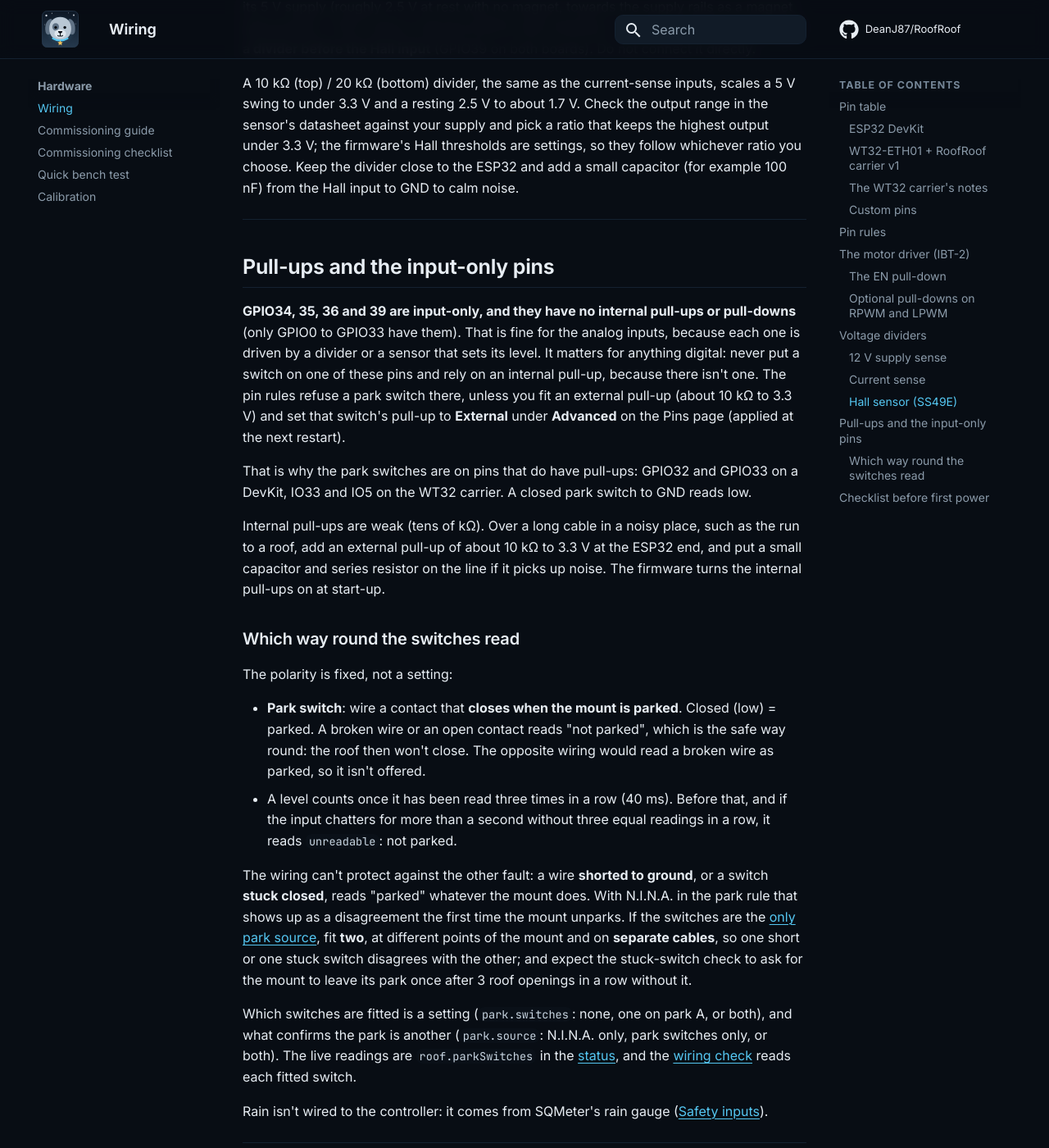
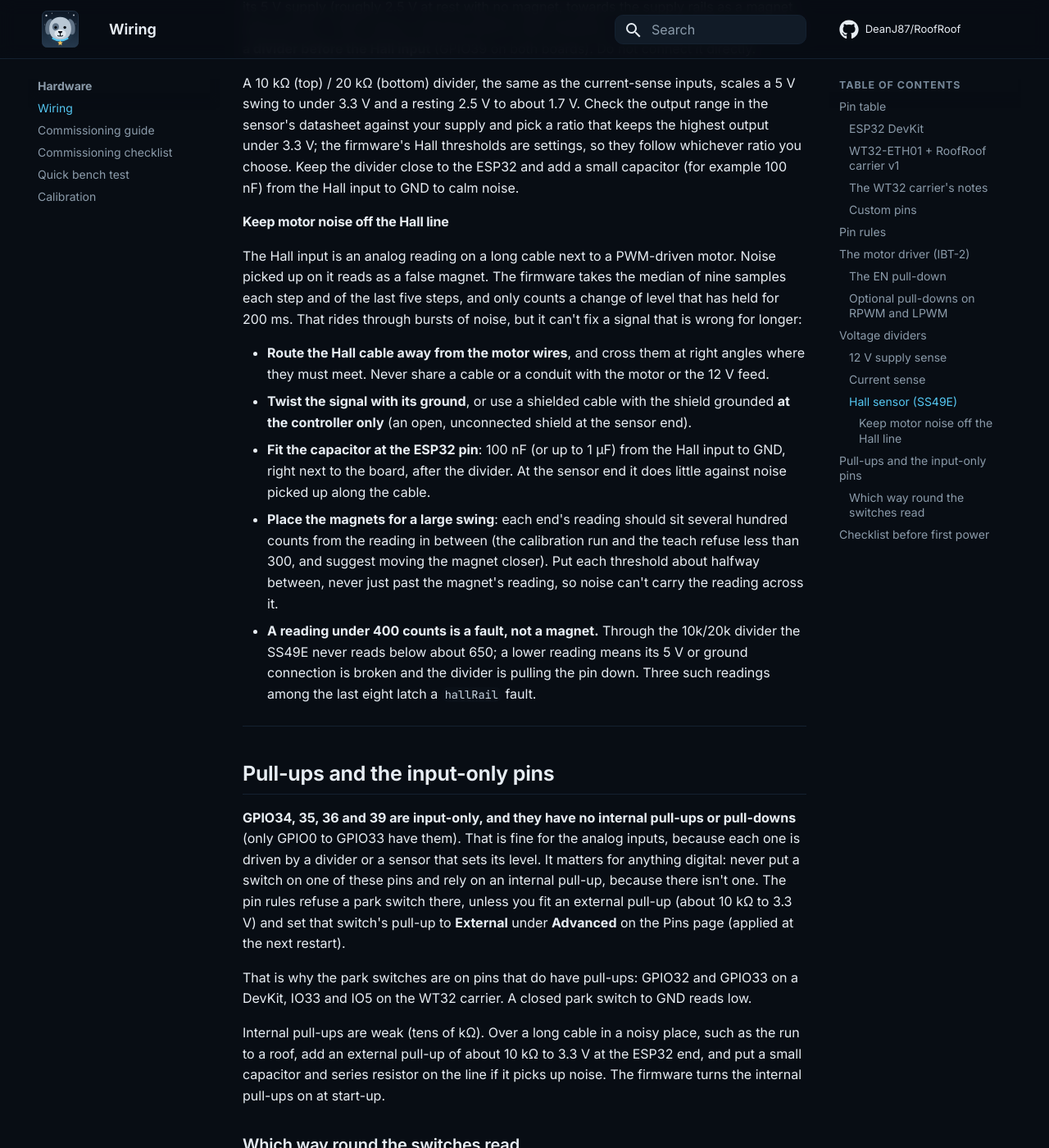
Before and after one commit to DeanJ87/RoofRoof, an MkDocs documentation site: the page built from docs/hardware/wiring.md, in a window 1280 px wide and 1400 px high, scrolled down 7505 px. Shown: the whole window at 82% size. Built offline with MkDocs 1.6.1 and Material for MkDocs 9.7.7, drawn with Linux system fonts in a browser that asks for light colours; some of the changed text lies outside the part shown.

Commit message:
fix: calibration proposes halfway Hall thresholds; Hall wiring note and docs

```diff
--- a/docs/hardware/wiring.md
+++ b/docs/hardware/wiring.md
@@ -11,7 +11,7 @@ The pins are a setting, chosen from a board preset on the [Pins](../user-guide/p
 !!! note "What the firmware does with these pins"
     The first thing `setup()` does is read the saved settings, which hold the pins. Straight after, it drives EN low and then RPWM and LPWM low, each level written before its pin becomes an output. Then the roof's control task reads every input below every 20 ms and drives the motor on a person's command ([Roof motion](../user-guide/roof-motion.md#on-the-board)):
 
-    - Hall: the raw 12-bit reading, the median of five per step, compared with the Hall thresholds you set ([Calibration](calibration.md)).
+    - Hall: the raw 12-bit reading, the median of nine per step, compared with the Hall thresholds you set ([Calibration](calibration.md)).
     - Supply: calibrated millivolts × 122 / 22.
     - Current (R_IS, L_IS): read only with current sense on; the larger of the two (eight samples each), × 30 / 20, × the current scale setting, then divided by the PWM duty (the sense output only follows the motor while its side is on).
     - Park switches A and B: internal pull-ups on; a closed contact reads low.
@@ -156,6 +156,16 @@ The SS49E is a linear Hall sensor. It is powered at **5 V**, and its output swin
 
 A 10 kΩ (top) / 20 kΩ (bottom) divider, the same as the current-sense inputs, scales a 5 V swing to under 3.3 V and a resting 2.5 V to about 1.7 V. Check the output range in the sensor's datasheet against your supply and pick a ratio that keeps the highest output under 3.3 V; the firmware's Hall thresholds are settings, so they follow whichever ratio you choose. Keep the divider close to the ESP32 and add a small capacitor (for example 100 nF) from the Hall input to GND to calm noise.
 
+#### Keep motor noise off the Hall line
+
+The Hall input is an analog reading on a long cable next to a PWM-driven motor. Noise picked up on it reads as a false magnet. The firmware takes the median of nine samples each step and of the last five steps, and only counts a change of level that has held for 200 ms. That rides through bursts of noise, but it can't fix a signal that is wrong for longer:
+
+- **Route the Hall cable away from the motor wires**, and cross them at right angles where they must meet. Never share a cable or a conduit with the motor or the 12 V feed.
+- **Twist the signal with its ground**, or use a shielded cable with the shield grounded **at the controller only** (an open, unconnected shield at the sensor end).
+- **Fit the capacitor at the ESP32 pin**: 100 nF (or up to 1 µF) from the Hall input to GND, right next to the board, after the divider. At the sensor end it does little against noise picked up along the cable.
+- **Place the magnets for a large swing**: each end's reading should sit several hundred counts from the reading in between (the calibration run and the teach refuse less than 300, and suggest moving the magnet closer). Put each threshold about halfway between, never just past the magnet's reading, so noise can't carry the reading across it.
+- **A reading under 400 counts is a fault, not a magnet.** Through the 10k/20k divider the SS49E never reads below about 650; a lower reading means its 5 V or ground connection is broken and the divider is pulling the pin down. Three such readings among the last eight latch a `hallRail` fault.
+
 ---
 
 ## Pull-ups and the input-only pins
```
Also changed, not shown: docs/development/workflow.md (+1 -1 lines), docs/hardware/calibration.md (+2 -2 lines), docs/hardware/commissioning.md (+1 -1 lines), docs/user-guide/calibration-run.md (+2 -2 lines), docs/user-guide/roof-motion.md (+3 -3 lines), 5 other files.
